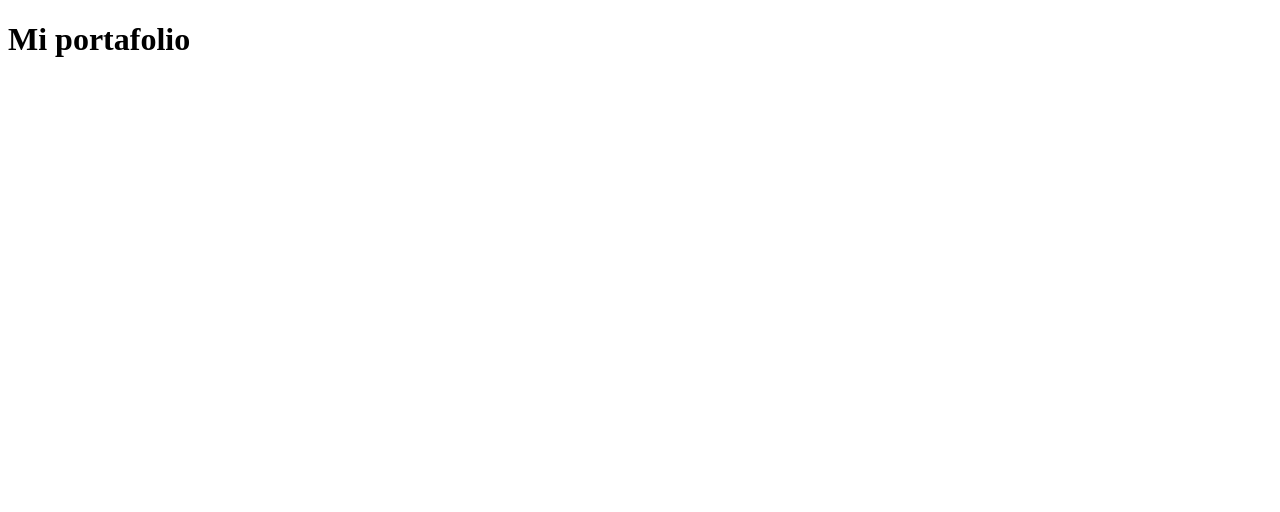
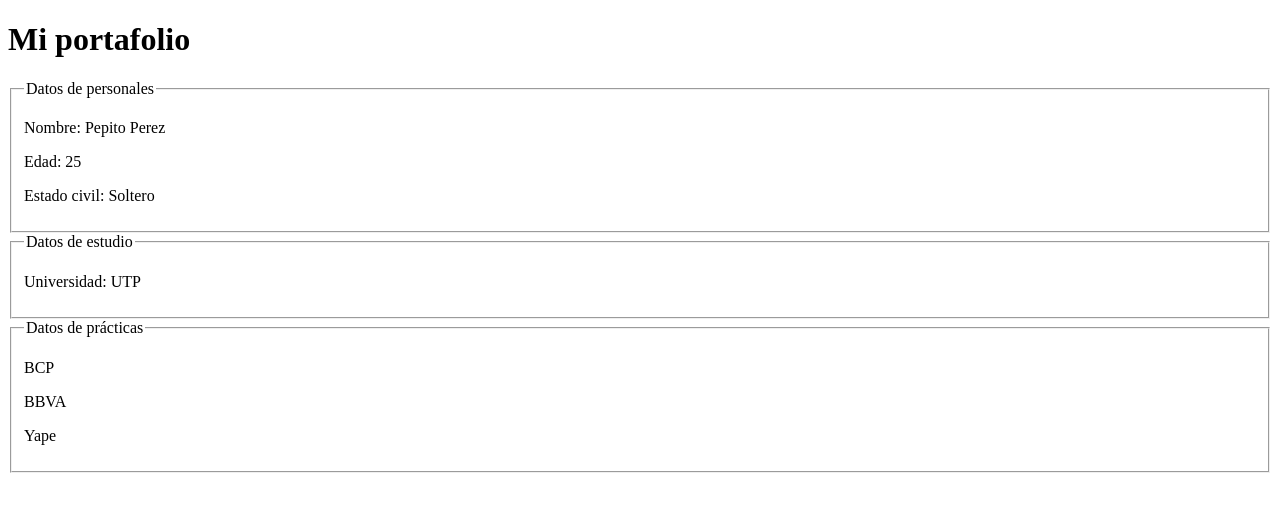
Before and after one commit to miguel-jaeger/hd-s08-34998, a plain HTML site: page index.html in a window 1280 px wide. Drawn offline with Linux system fonts and the light colour scheme.

Commit message:
add profolio

```diff
--- a/index.html
+++ b/index.html
@@ -8,5 +8,21 @@
 </head>
 <body>
     <h1>Mi portafolio</h1>
+    <fieldset>
+        <legend>Datos de personales</legend>
+        <p>Nombre: Pepito Perez</p>
+        <p>Edad: 25</p>
+        <p>Estado civil: Soltero</p>
+    </fieldset>
+    <fieldset>
+        <legend>Datos de estudio</legend>
+        <p>Universidad: UTP</p>
+    </fieldset>
+    <fieldset>
+        <legend>Datos de prácticas</legend>
+        <p>BCP</p>
+        <p>BBVA</p>
+        <p>Yape</p>
+    </fieldset>
 </body>
 </html>
```
